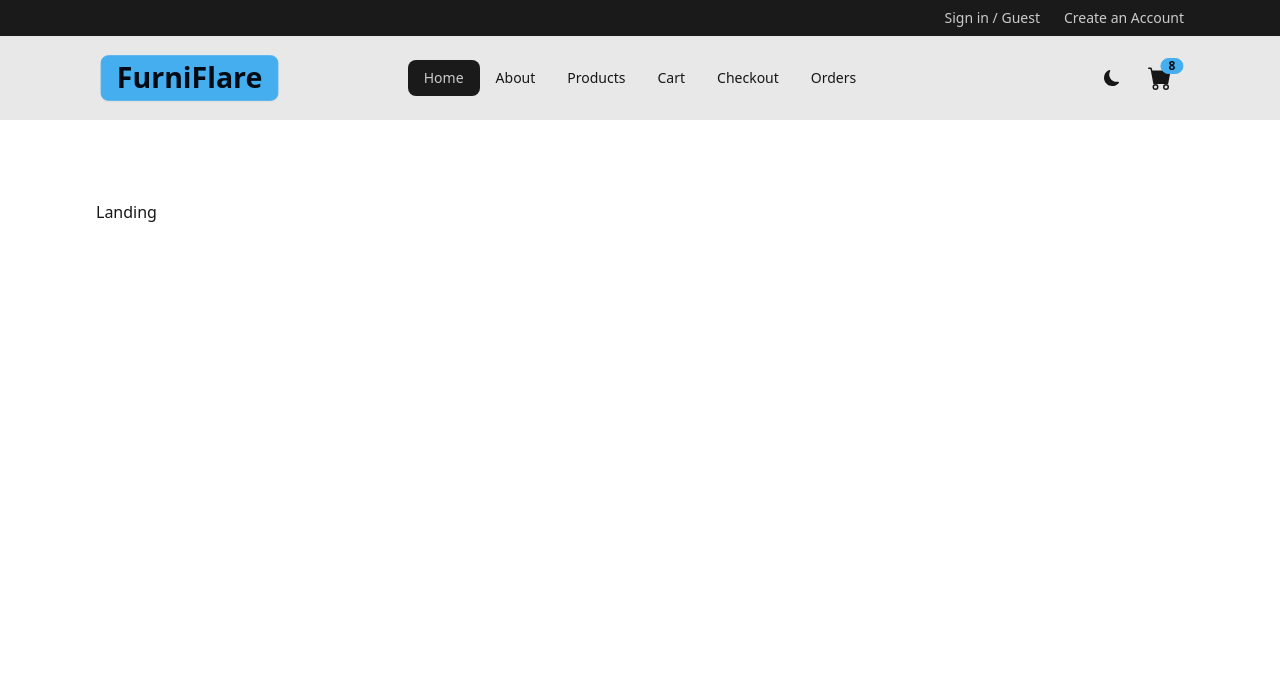
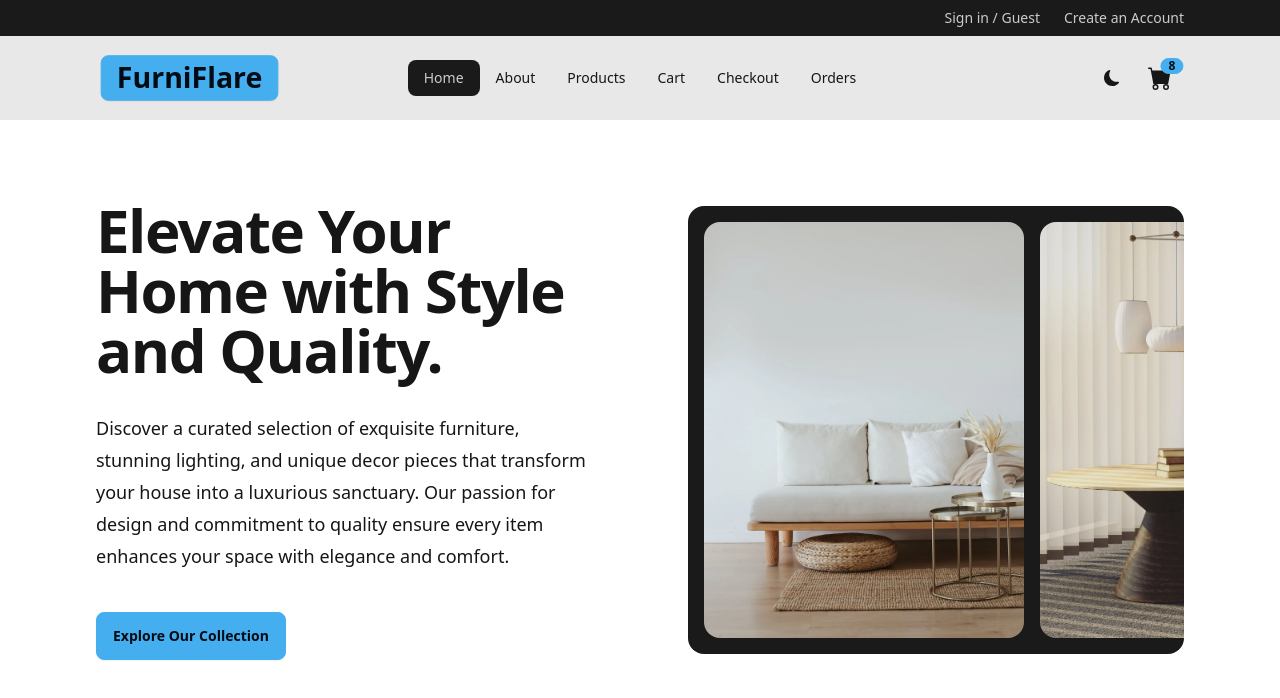
Before and after one commit to merv-e/FurniFlare-store-app, a React (Vite) app: page / in a window 1280 px wide. Shown: the top 698 px of the page. Built offline with nearby package versions, Linux system fonts and the light colour scheme.

Commit message:
Hero component is built and added to Landing pagr

```diff
--- /dev/null
+++ b/src/components/Hero.jsx
@@ -0,0 +1,45 @@
+import { Link } from "react-router-dom";
+
+import hero1 from "../assets/hero1.webp";
+import hero2 from "../assets/hero2.webp";
+import hero3 from "../assets/hero3.webp";
+import hero4 from "../assets/hero4.webp";
+
+const carouselImages = [hero1, hero2, hero3, hero4];
+
+const Hero = () => {
+  return (
+    <div className="grid grid-cols-1 lg:grid-cols-2 gap-24 items-center">
+      <div>
+        <h1 className="max-w-2xl text-4xl font-bold tracking-tight sm:text-6xl">
+          Elevate Your Home with Style and Quality.
+        </h1>
+
+        <p className="mt-8 max-w-xl text-lg leading-8">
+          Discover a curated selection of exquisite furniture, stunning
+          lighting, and unique decor pieces that transform your house into a
+          luxurious sanctuary. Our passion for design and commitment to quality
+          ensure every item enhances your space with elegance and comfort.
+        </p>
+        <div className="mt-10">
+          <Link to="products" className="btn btn-primary">
+            Explore Our Collection
+          </Link>
+        </div>
+      </div>
+      <div className="hidden h-[28rem] lg:carousel carousel-center p-4 space-x-4 bg-neutral rounded-box">
+        {carouselImages.map((image, index) => (
+          <div key={image} className="carousel-item">
+            <img
+              src={image}
+              className="rounded-box h-full w-80 object-cover"
+              alt={`Hero Image ${index + 1}`}
+            />
+          </div>
+        ))}
+      </div>
+    </div>
+  );
+};
+
+export default Hero;
--- a/src/components/index.js
+++ b/src/components/index.js
@@ -3,3 +3,4 @@ export { default as SubmitBtn } from "./SubmitBtn";
 export { default as Header } from "./Header";
 export { default as Navbar } from "./Navbar";
 export { default as NavLinks } from "./NavLinks";
+export { default as Hero } from "./Hero";
--- a/src/pages/Landing.jsx
+++ b/src/pages/Landing.jsx
@@ -1,8 +1,11 @@
 import React from 'react'
+import { Hero } from '../components'
 
 const Landing = () => {
   return (
-    <div>Landing</div>
+    <div>
+      <Hero />
+    </div>
   )
 }
 
```
